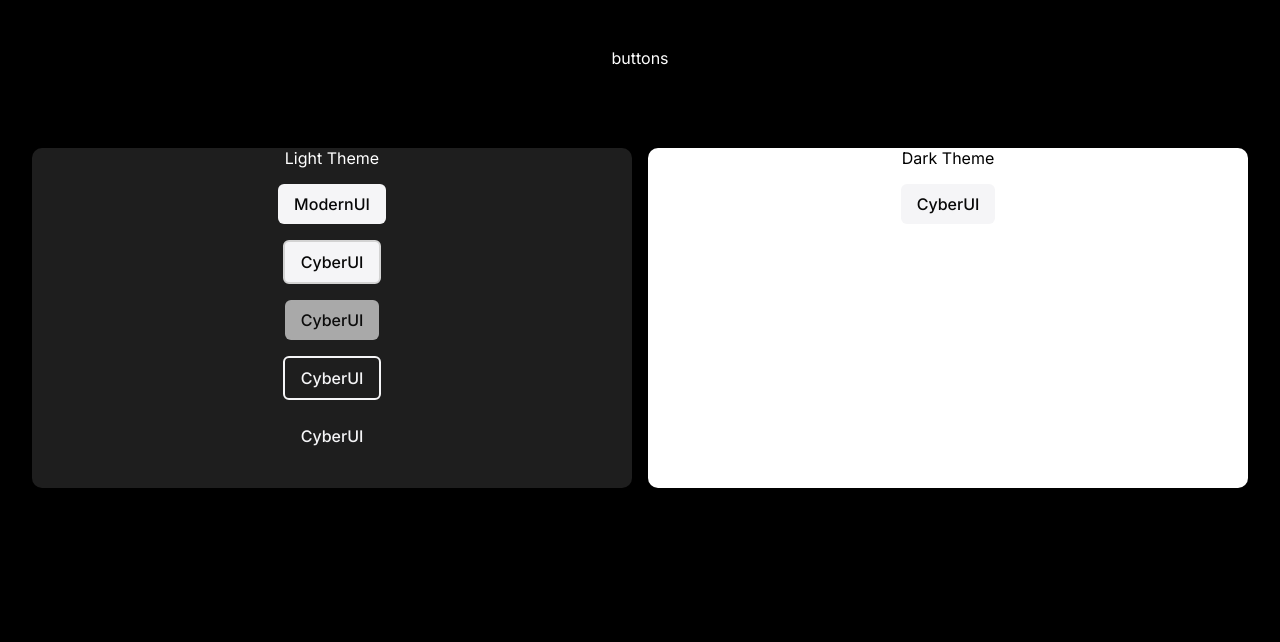
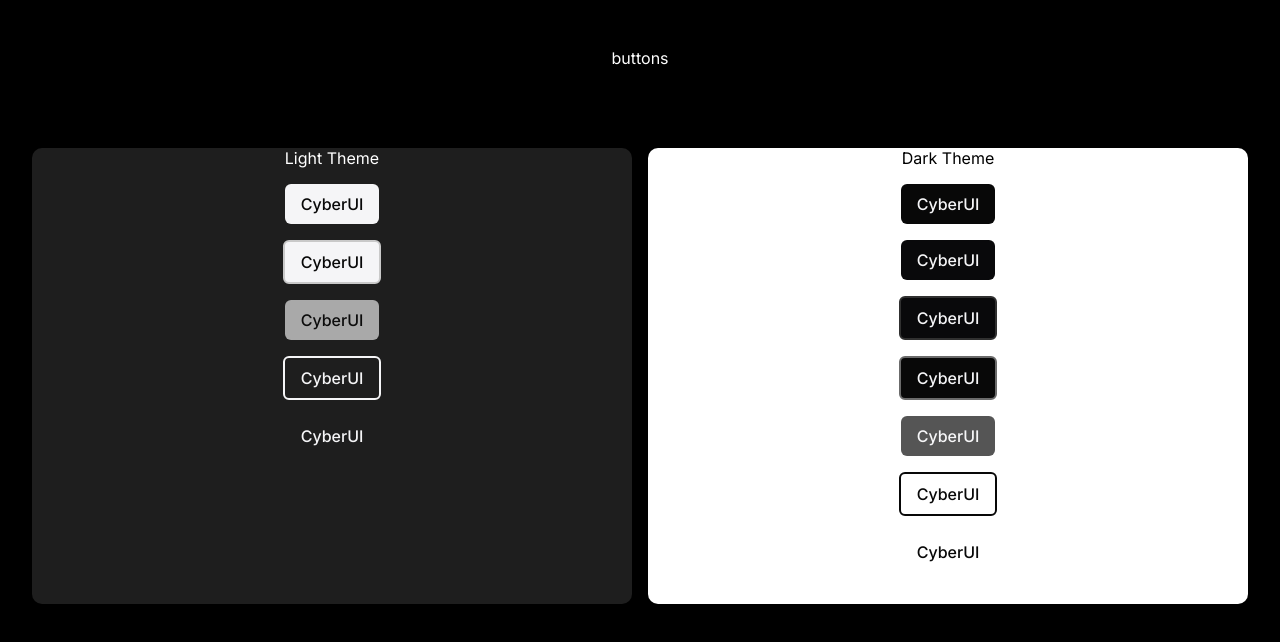
Before and after one commit to root9464/cyberui, a Next.js app: page /buttons in a window 1280 px wide. Shown: the top 642 px of the page. Built offline with nearby package versions, Linux system fonts and the light colour scheme.

Commit message:
18.02.2024 | 18:42 || "Полностью готовые UI кнопки"

```diff
--- a/app/buttons/page.tsx
+++ b/app/buttons/page.tsx
@@ -2,21 +2,13 @@
 import {Button} from '@/components/Button/button.ui';
 import styles from './page.module.sass';
 export default function Buttons() {
-	// Const [count, setCount] = useState<number>(0);
-	// const Counter = useCallback(() => {
-	// 	setCount(prevCount => prevCount + 1);
-	// 	console.log(count);
-	// }, []);
-
 	return (
 		<div className={styles.div}>
 			<p>buttons</p>
 			<div className={styles.boxButtons}>
 				<div className={styles.btns}>
 					<p>Light Theme</p>
-					<Button {...{
-						theme: 'light', variant: 'default', text: 'ModernUI',
-					}}/>
+					<Button {...{theme: 'light', variant: 'default', text: 'CyberUI'}}/>
 					<Button {...{theme: 'light', variant: 'bordered', text: 'CyberUI'}} />
 					<Button {...{theme: 'light', variant: 'flat', text: 'CyberUI'}} />
 					<Button {...{theme: 'light', variant: 'outline', text: 'CyberUI'}} />
@@ -25,7 +17,13 @@ export default function Buttons() {
 
 				<div className={styles.btns}>
 					<p>Dark Theme</p>
-					<Button theme='light' variant='default' text='CyberUI' />
+					<Button theme='dark' variant='default' text='CyberUI' />
+					<Button theme='dark' variant='deep' text='CyberUI' />
+					<Button theme='dark' variant='deep-bordered' text='CyberUI' />
+					<Button theme='dark' variant='bordered' text='CyberUI' />
+					<Button theme='dark' variant='flat' text='CyberUI' />
+					<Button theme='dark' variant='outline' text='CyberUI' />
+					<Button theme='dark' variant='ghost' text='CyberUI' />
 				</div>
 			</div>
 
--- a/components/Button/button.module.sass
+++ b/components/Button/button.module.sass
@@ -1,13 +1,4 @@
-//light
-$color-theme-light: #F5F5F7
-$color-theme-light-text: #080808
-$color-theme-light-border: #D3D3D3
-$color-theme-light-flat: #cccccc
-//dark
-
-$color-theme-dark: #080808
-$color-theme-dark-text: #F5F5F7
-
+@import '../../sass/globals.variables.sass'
 .button
     all: unset
     cursor: pointer
@@ -28,9 +19,11 @@ $color-theme-dark-text: #F5F5F7
         &.bordered
             background-color: $color-theme-light
             border: 2px solid $color-theme-light-border
+
         &.flat
             background-color: $color-theme-light-flat
             opacity: 0.8
+
         &.outline
             background-color: rgba(255, 255, 255, 0)
             border: 2px solid $color-theme-light
@@ -38,6 +31,7 @@ $color-theme-dark-text: #F5F5F7
             &:hover
                 background-color: $color-theme-light
                 color: $color-theme-light-text
+
         &.ghost
             background: rgba(255, 255, 255, 0)
             color: $color-theme-light
@@ -45,10 +39,8 @@ $color-theme-dark-text: #F5F5F7
                 background-color: #963A8D
 
 
-
         &.default
             background-color: $color-theme-light
-
 
         &:hover
             opacity: 0.95
@@ -57,9 +49,40 @@ $color-theme-dark-text: #F5F5F7
 
     &.dark
         color: $color-theme-dark-text
+        &.deep
+            background-color: $color-theme-dark-deep
+
+        &.deepBordered
+            background-color: $color-theme-dark-deep
+            border: 2px solid $color-theme-dark-deepBorder
+
+        &.bordered
+            background-color: $color-theme-dark
+            border: 2px solid $color-theme-dark-border
+
+        &.flat
+            background-color: $color-theme-dark-flat
+            opacity: 0.8
+
+        &.outline
+            background-color: rgba(255, 255, 255, 0)
+            border: 2px solid $color-theme-dark
+            color: $color-theme-dark
+            &:hover
+                background-color: $color-theme-dark
+                color: $color-theme-dark-text
+
+        &.ghost
+            background: rgba(255, 255, 255, 0)
+            color: $color-theme-dark
+            &:hover
+                background-color: $color-theme-dark-ghost
+                color: $color-theme-dark-text
+
+
         &.default
             background-color: $color-theme-dark
 
         &:hover
             opacity: 0.95
-            background-color: #1e1e1e
+            background-color: #282828
--- a/components/Button/button.ui.tsx
+++ b/components/Button/button.ui.tsx
@@ -29,9 +29,16 @@ export const Button = memo(
 				}
 
 				break;
+
 			case 'dark':
 				className += ` ${styles.dark}`;
 				switch (variant) {
+					case 'deep':
+						className += ` ${styles.deep}`;
+						break;
+					case 'deep-bordered':
+						className += ` ${styles.deepBordered}`;
+						break;
 					case 'bordered':
 						className += ` ${styles.bordered}`;
 						break;
--- a/sass/globals.variables.sass
+++ b/sass/globals.variables.sass
@@ -22,3 +22,19 @@ $callout-rgb: rgb(20, 20, 20)
 $callout-border-rgb: rgb(108, 108, 108)
 $card-rgb: rgb(100, 100, 100)
 $card-border-rgb: rgb(200, 200, 200)
+
+
+//light
+$color-theme-light: #F5F5F7
+$color-theme-light-text: #080808
+$color-theme-light-border: #C9C9C9
+$color-theme-light-flat: #cccccc
+//dark
+
+$color-theme-dark: #080808
+$color-theme-dark-text: #F5F5F7
+$color-theme-dark-deep: #09090B
+$color-theme-dark-deepBorder: #303030
+$color-theme-dark-border: #6B6B6B
+$color-theme-dark-flat: #2B2B2B
+$color-theme-dark-ghost: #27272a
```
